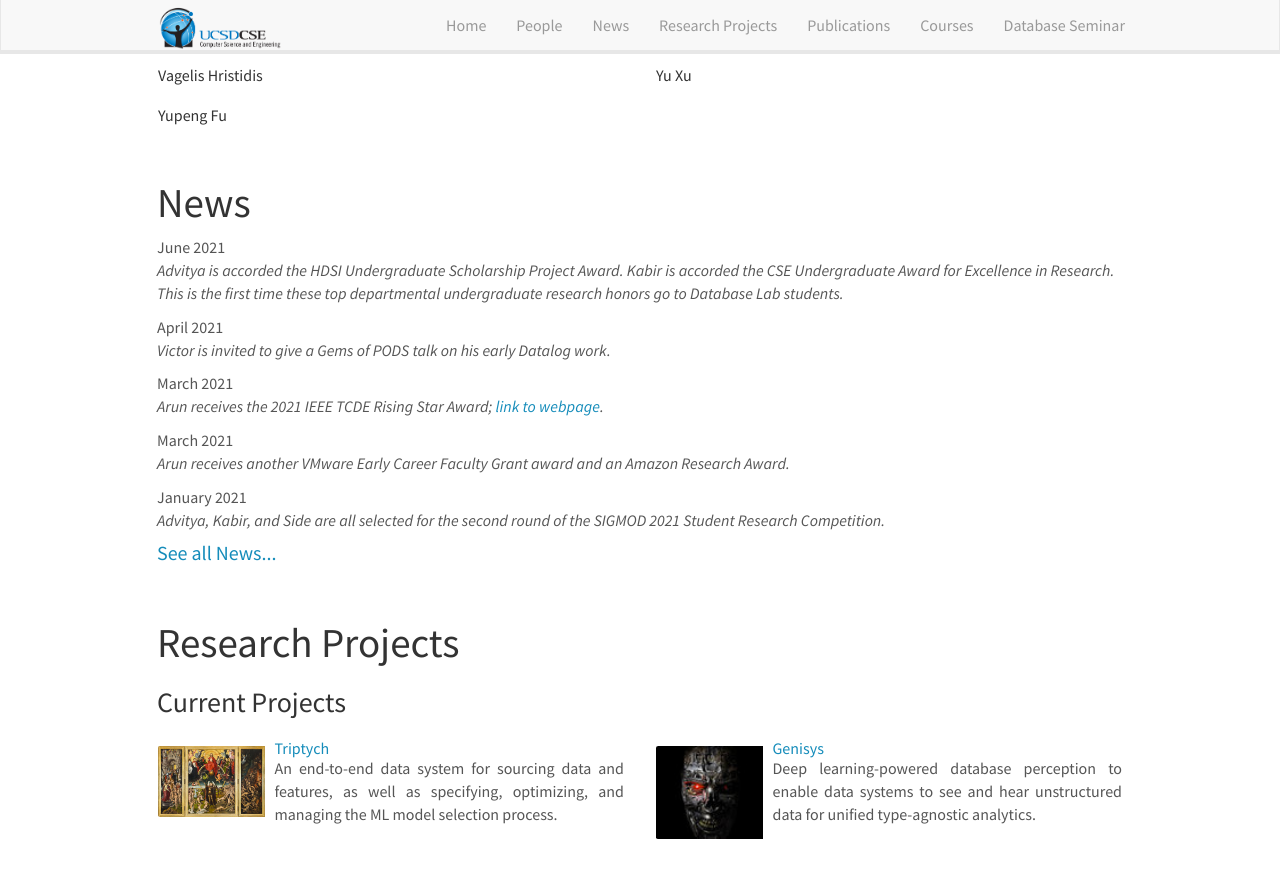
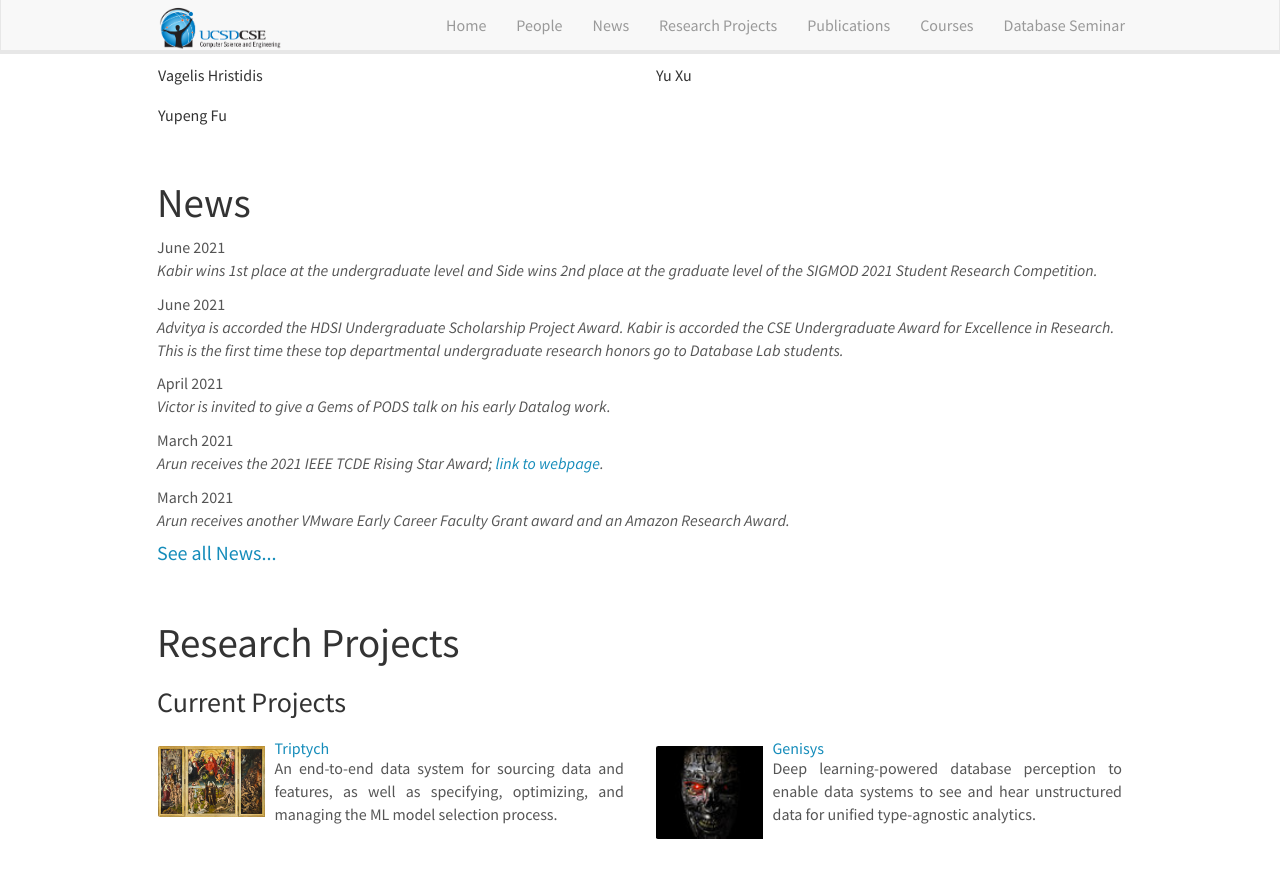
Before and after one commit to dbucsd/dbucsd.github.io, a Jekyll site: the page built from index.md, in a window 1280 px wide and 900 px high, scrolled down 3556 px. Shown: the top 878 px of the window. Built offline with Jekyll 4.4.1, drawn with Linux system fonts in a browser that asks for light colours; nearby versions of some CDN libraries.

Commit message:
src winners

```diff
--- a/_data/news.yml
+++ b/_data/news.yml
@@ -1,3 +1,5 @@
+- date: June 2021
+  headline: "Kabir wins 1st place at the undergraduate level and Side wins 2nd place at the graduate level of the SIGMOD 2021 Student Research Competition."
 - date: June 2021
   headline: "Advitya is accorded the HDSI Undergraduate Scholarship Project Award. Kabir is accorded the CSE Undergraduate Award for Excellence in Research. This is the first time these top departmental undergraduate research honors go to Database Lab students."
 - date: April 2021
```
